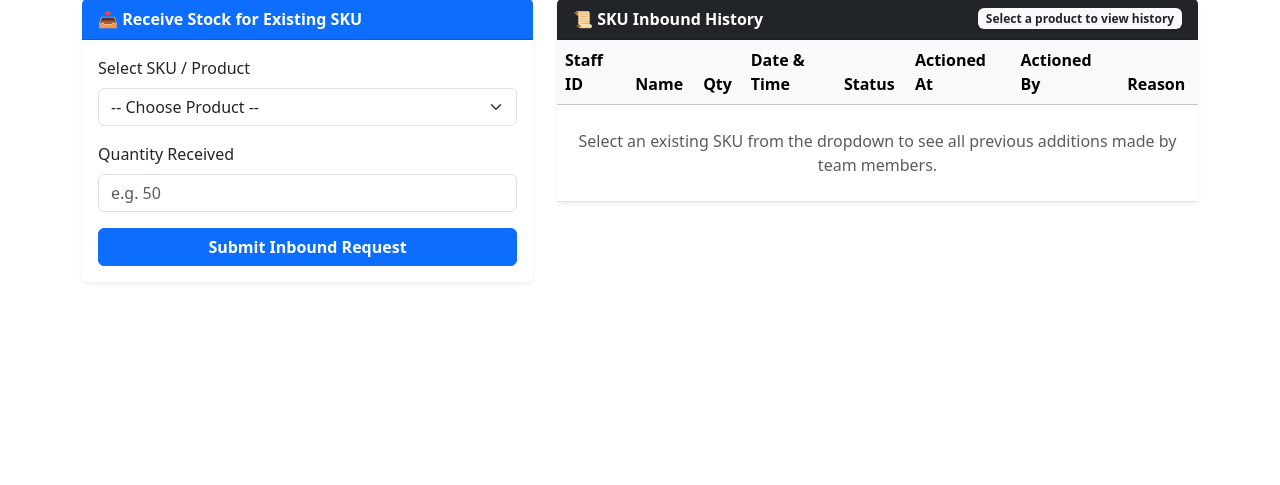
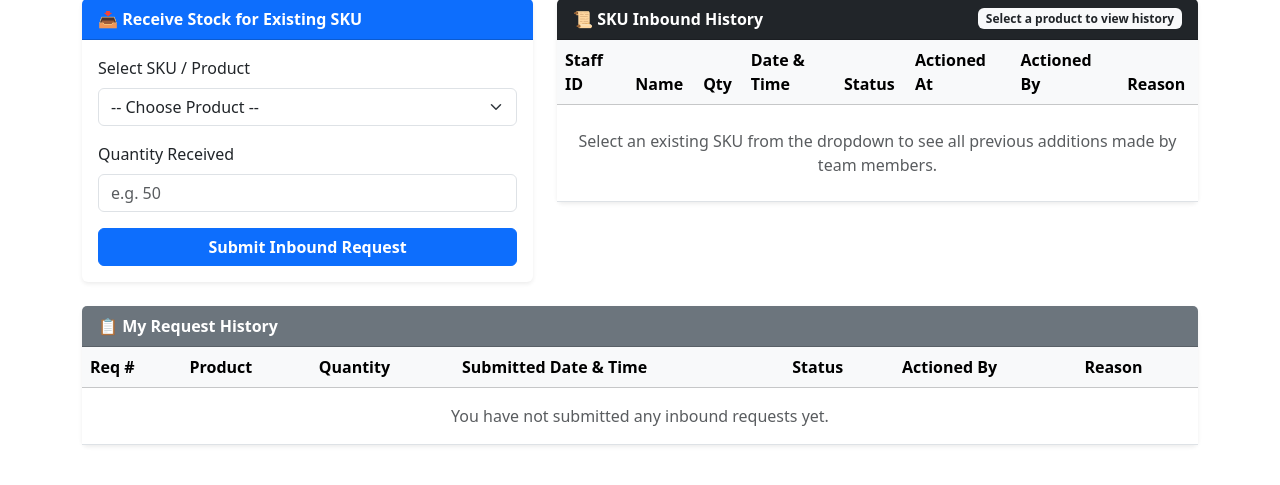
Before and after one commit to mdrznbm/inventory-app, a Flask app: template templates/inbound.html in a window 1280 px wide. Shown: the part 147-632 px from the top of the page. Run offline with Flask 3, Linux system fonts and the light colour scheme; the template is opened without the code that fills it, so the values that code supplies are empty.

Commit message:
Add My Request History panel to Inbound dashboard
- inbound_page() now also queries the logged-in employee's own INBOUND transactions
- Add My Request History table to inbound.html, mirroring the existing panel on outbound.html (Req #, Product, Quantity, Submitted Date & Time, Status, Actioned By, Reason)
- Brings Inbound to feature parity with Outbound, which already had this panel

```diff
--- a/app.py
+++ b/app.py
@@ -281,8 +281,10 @@ def inbound_page():
     products = Product.query.order_by(Product.sku.asc()).all()
     inbound_history = Transaction.query.filter_by(txn_type='INBOUND')\
         .order_by(Transaction.created_at.desc()).all()
+    user_transactions = Transaction.query.filter_by(user_id=current_user.id, txn_type='INBOUND')\
+        .order_by(Transaction.created_at.desc()).all()
 
-    return render_template('inbound.html', products=products, inbound_history=inbound_history)
+    return render_template('inbound.html', products=products, inbound_history=inbound_history, user_transactions=user_transactions)
 
 
 @app.route('/submit-inbound-existing', methods=['POST'])
--- a/templates/inbound.html
+++ b/templates/inbound.html
@@ -119,6 +119,64 @@
     </div>
 </div>
 
+<div class="card shadow-sm border-0">
+    <div class="card-header bg-secondary text-white fw-bold">
+        📋 My Request History
+    </div>
+    <div class="card-body p-0">
+        <table class="table table-hover align-middle mb-0">
+            <thead class="table-light">
+                <tr>
+                    <th>Req #</th>
+                    <th>Product</th>
+                    <th>Quantity</th>
+                    <th>Submitted Date & Time</th>
+                    <th>Status</th>
+                    <th>Actioned By</th>
+                    <th>Reason</th>
+                </tr>
+            </thead>
+            <tbody>
+                {% for txn in user_transactions %}
+                <tr>
+                    <td><code>#{{ txn.id }}</code></td>
+                    <td><strong>{{ txn.product.name }}</strong> ({{ txn.product.sku }})</td>
+                    <td>+{{ txn.quantity }}</td>
+                    <td><small>{{ txn.created_at.strftime('%Y-%m-%d %H:%M:%S') }}</small></td>
+                    <td>
+                        {% if txn.status == 'APPROVED' %}
+                            <span class="badge bg-success">APPROVED</span>
+                        {% elif txn.status == 'REJECTED' %}
+                            <span class="badge bg-danger" data-bs-toggle="tooltip" title="{{ txn.rejection_reason }}">REJECTED</span>
+                        {% else %}
+                            <span class="badge bg-warning text-dark">PENDING</span>
+                        {% endif %}
+                    </td>
+                    <td>
+                        {% if txn.actioned_by %}
+                            {{ txn.actioned_by.name }} ({{ txn.actioned_by.staff_id }})
+                        {% else %}
+                            -
+                        {% endif %}
+                    </td>
+                    <td>
+                        {% if txn.status == 'REJECTED' and txn.rejection_reason %}
+                            {{ txn.rejection_reason }}
+                        {% else %}
+                            -
+                        {% endif %}
+                    </td>
+                </tr>
+                {% else %}
+                <tr>
+                    <td colspan="7" class="text-center text-muted py-3">You have not submitted any inbound requests yet.</td>
+                </tr>
+                {% endfor %}
+            </tbody>
+        </table>
+    </div>
+</div>
+
 <script>
 function switchMode(mode) {
     const secExisting = document.getElementById('section-existing');
```
